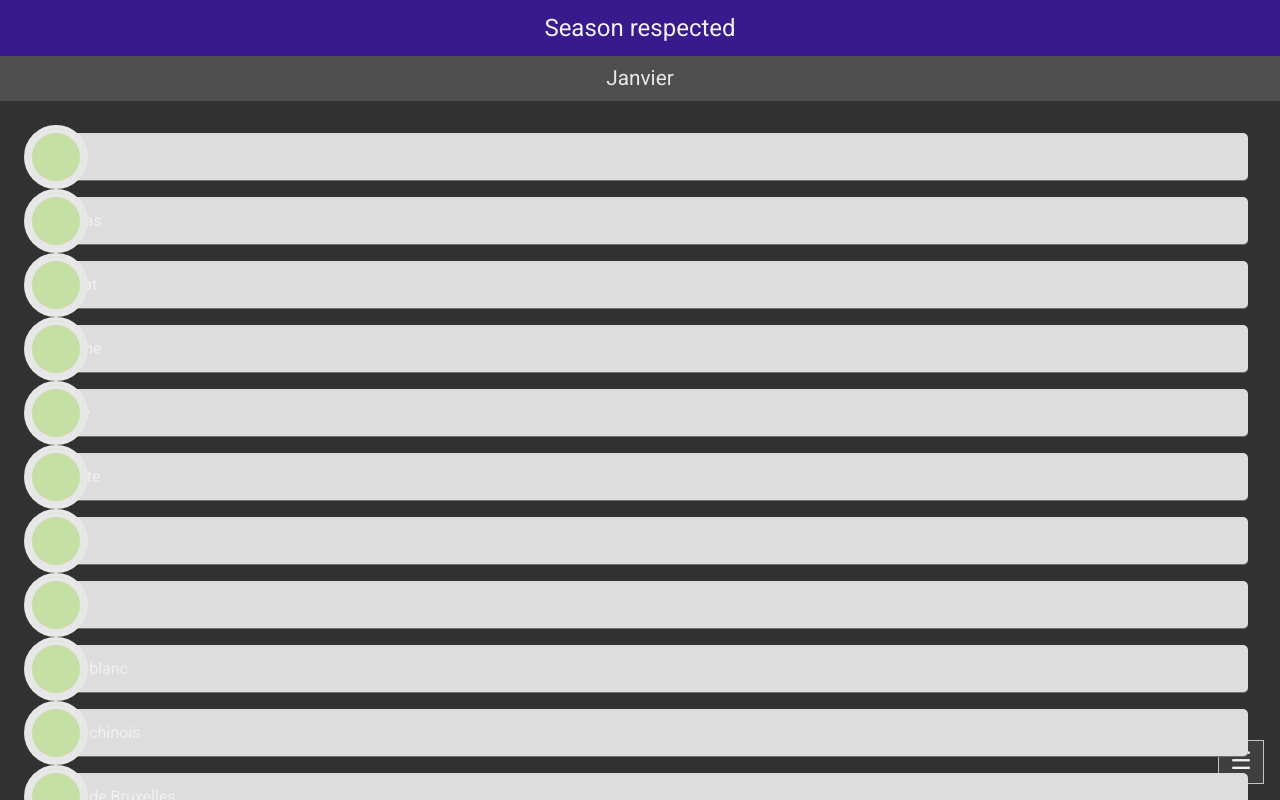
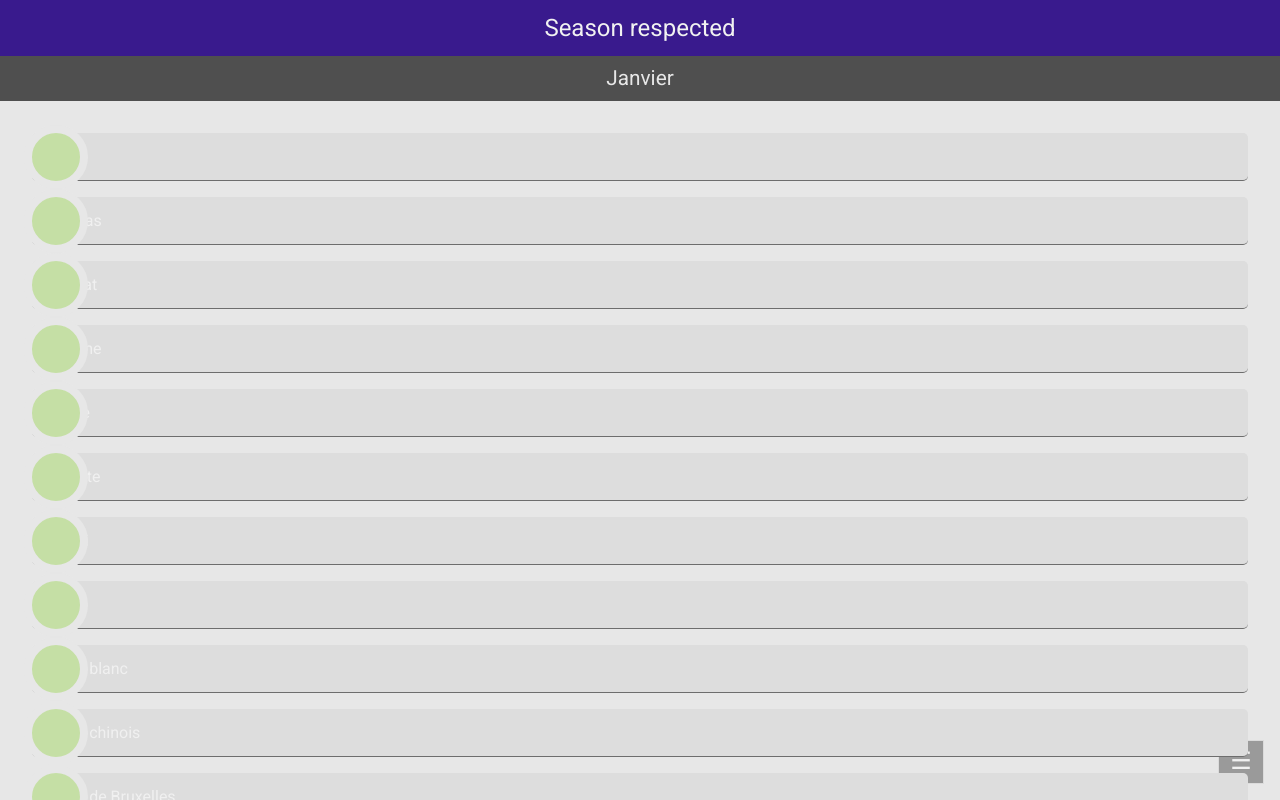
Before and after one commit to Guillaume-TR/season-respected, a React (Create React App) app: page / in a window 1280 px wide. Shown: the top 800 px of the page. Built offline with nearby package versions, Linux system fonts and the light colour scheme.

Commit message:
refacto: add variables, separate styles files, rename class

```diff
--- a/src/styles/index.scss
+++ b/src/styles/index.scss
@@ -1,5 +1,5 @@
 @import 'reset';
-
+@import 'variables';
 
 * {
   font-family: 'Roboto', sans-serif;
@@ -7,6 +7,6 @@
 
 body {
   font-family: 'Roboto', sans-serif;
-  background-color: #313131;
-  color: #d1d1d1;
+  color: $c-neutral-dark;
+  background-color: $c-neutral-lighter;
 }
```
